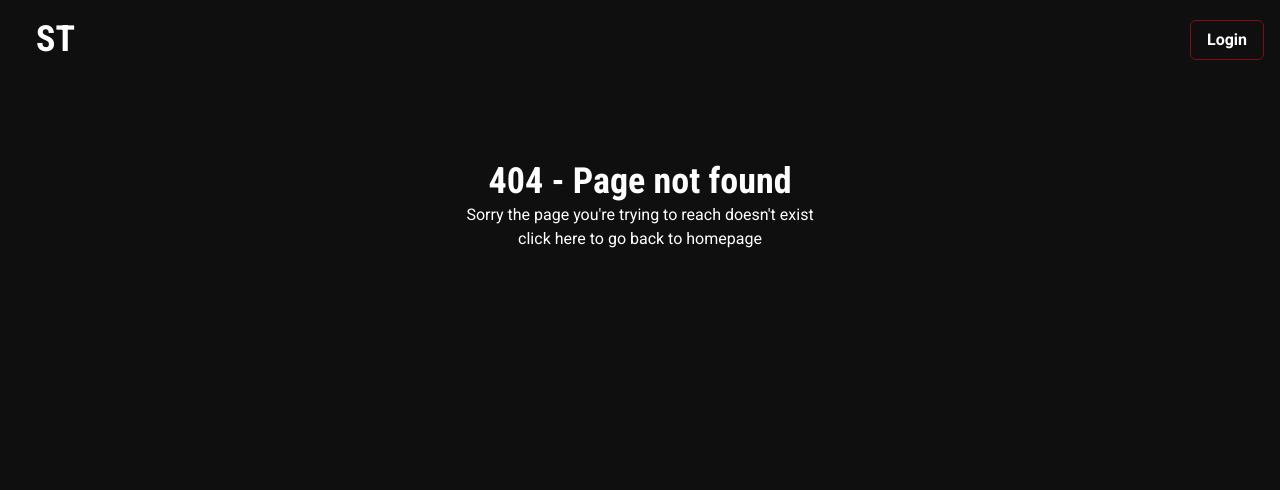
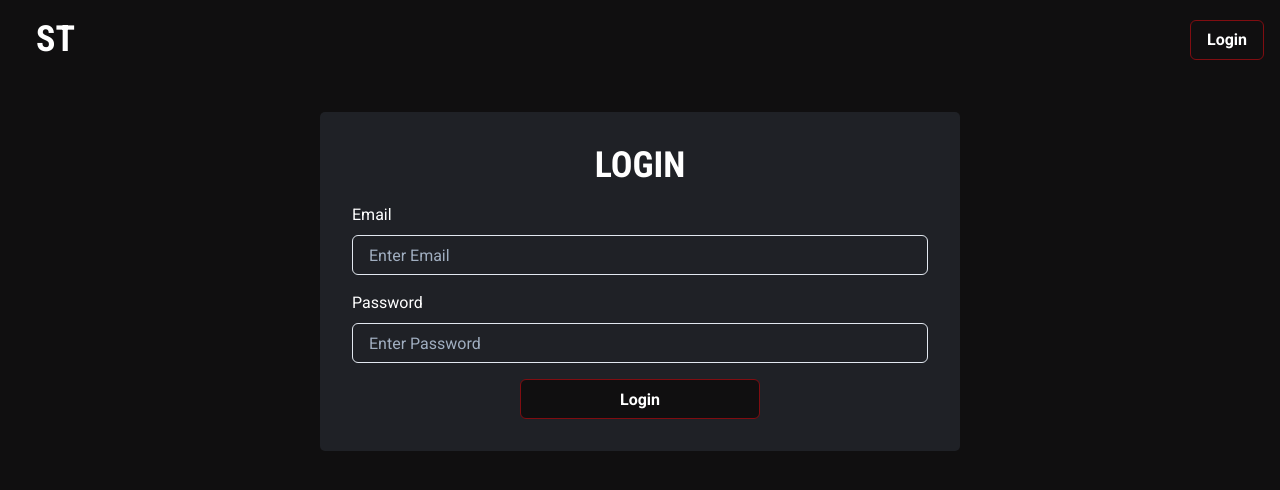
Before and after one commit to LMV-Codes/SuperTeam, a React (Create React App) app: page /login in a window 1280 px wide. Before the commit this address had no page. Shown: the top 490 px of the page. Built offline with nearby package versions, Linux system fonts and the light colour scheme.

Commit message:
Added login page/ custom form component

```diff
--- a/package.json
+++ b/package.json
@@ -14,6 +14,9 @@
     "@types/react": "^16.9.0",
     "@types/react-dom": "^16.9.0",
     "@types/react-router-dom": "^5.1.7",
+    "@types/yup": "^0.29.11",
+    "axios": "^0.21.1",
+    "formik": "^2.2.6",
     "framer-motion": "^4.0.0",
     "react": "^17.0.2",
     "react-dom": "^17.0.2",
@@ -21,7 +24,8 @@
     "react-router-dom": "^5.2.0",
     "react-scripts": "4.0.3",
     "typescript": "^3.9.5",
-    "web-vitals": "^0.2.2"
+    "web-vitals": "^0.2.2",
+    "yup": "^0.32.9"
   },
   "scripts": {
     "start": "react-scripts start",
--- a/src/App.tsx
+++ b/src/App.tsx
@@ -2,6 +2,7 @@ import * as React from "react";
 import { BrowserRouter as Router, Switch, Route } from "react-router-dom";
 import { Navbar } from "./components/navbar/Navbar";
 import { Home } from "./pages/Home";
+import { Login } from "./pages/Login";
 import { NotFound } from "./pages/NotFound";
 
 export const App = () => (
@@ -9,6 +10,7 @@ export const App = () => (
     <Navbar />
     <Switch>
       <Route exact path="/" component={Home} />
+      <Route exact path="/login" component={Login} />
       <Route component={NotFound} />
     </Switch>
   </Router>
--- /dev/null
+++ b/src/components/form/CustomField.tsx
@@ -0,0 +1,53 @@
+import {
+  FormControl,
+  FormErrorMessage,
+  FormLabel,
+} from "@chakra-ui/form-control";
+import { Input } from "@chakra-ui/input";
+import { Field } from "formik";
+import React from "react";
+
+interface CustomFieldProps {
+  fieldValue: string;
+  isPassword?: boolean;
+}
+
+const CustomField: React.FC<CustomFieldProps> = ({
+  fieldValue,
+  isPassword = false,
+}) => {
+  const formatFieldValue = (string: string) => {
+    return string
+      .replace(/(_|-)/g, " ")
+      .trim()
+      .replace(/\w\S*/g, function (str) {
+        return str.charAt(0).toUpperCase() + str.substr(1);
+      })
+      .replace(/([a-z])([A-Z])/g, "$1 $2")
+      .replace(/([A-Z])([A-Z][a-z])/g, "$1 $2");
+  };
+
+  const formattedValue = formatFieldValue(fieldValue);
+  return (
+    <Field name={fieldValue}>
+      {({ field, form }: any) => (
+        <FormControl
+          isInvalid={form.errors[fieldValue] && form.touched[fieldValue]}
+        >
+          <FormLabel marginTop="1em" htmlFor={fieldValue}>
+            {formattedValue}
+          </FormLabel>
+          <Input
+            {...field}
+            id={fieldValue}
+            placeholder={`Enter ${formattedValue}`}
+            type={isPassword ? "password" : "text"}
+          />
+          <FormErrorMessage>{form.errors[fieldValue]}</FormErrorMessage>
+        </FormControl>
+      )}
+    </Field>
+  );
+};
+
+export default CustomField;
--- /dev/null
+++ b/src/pages/Login.tsx
@@ -0,0 +1,63 @@
+import { Button } from "@chakra-ui/button";
+import { Container, Flex, Heading } from "@chakra-ui/layout";
+import axios from "axios";
+import { Form, Formik } from "formik";
+import React from "react";
+import { useHistory } from "react-router";
+import * as Yup from "yup";
+import CustomField from "../components/form/CustomField";
+export const Login: React.FC = () => {
+  const history = useHistory();
+
+  const loginSchema = Yup.object().shape({
+    email: Yup.string()
+      .min(2, "Email too short")
+      .max(100, "Email too long")
+      .required("Email is required"),
+    password: Yup.string()
+      .min(4, "Password must be at least 4 characters")
+      .max(100, "Password is too long")
+      .required("Password is required"),
+  });
+  return (
+    <Container
+      maxW="container.sm"
+      mt="2em"
+      bg="brand.100"
+      padding="2em"
+      borderRadius="5px"
+    >
+      <Formik
+        validationSchema={loginSchema}
+        initialValues={{ email: "", password: "" }}
+        onSubmit={async (values, { setErrors }) => {
+          history.push("/");
+        }}
+      >
+        {(props) => (
+          <Form>
+            <Flex flexDirection="column">
+              <Heading textTransform="uppercase" textAlign="center">
+                login
+              </Heading>
+              <CustomField fieldValue="email" />
+              <CustomField fieldValue="password" isPassword />
+              <Button
+                textAlign="center"
+                marginTop="1em"
+                variant="superoutline"
+                isLoading={props.isSubmitting}
+                type="submit"
+                marginLeft="auto"
+                marginRight="auto"
+                width="15em"
+              >
+                Login
+              </Button>
+            </Flex>
+          </Form>
+        )}
+      </Formik>
+    </Container>
+  );
+};
```
Also changed, not shown: 1 other file (tests, documents, lock files or other folders).
